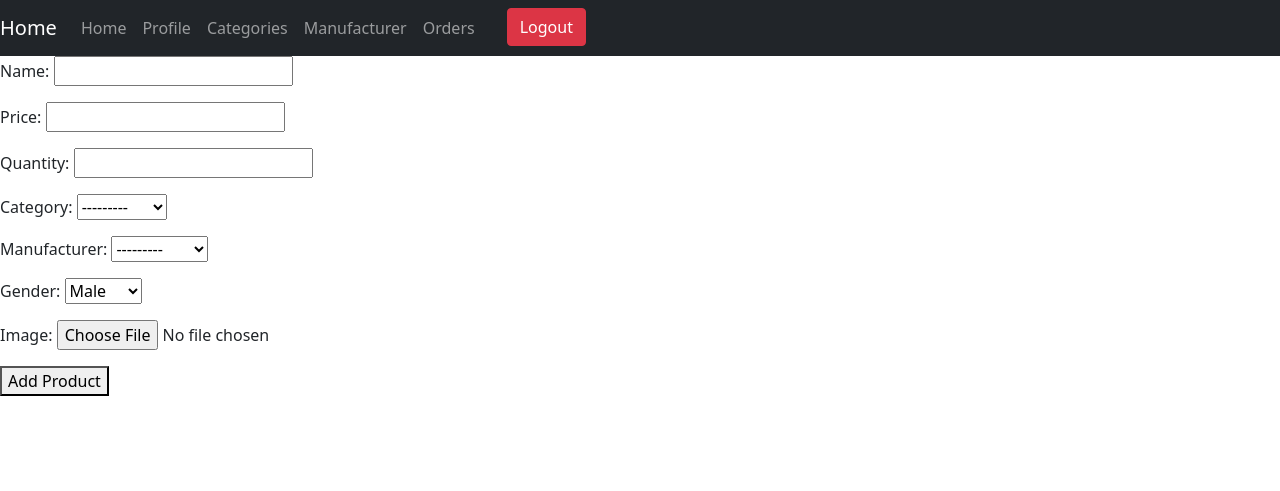
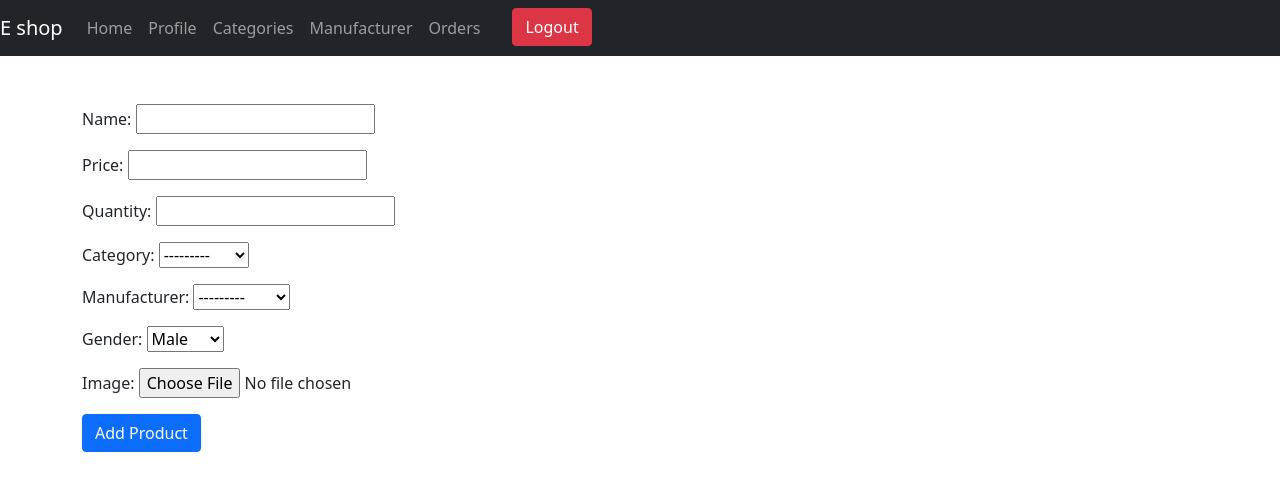
Before and after one commit to savovaalina/Eshop, a Django app: page /add_product/ in a window 1280 px wide. Shown: the top 491 px of the page. Run offline with Django 4.2, Linux system fonts and the light colour scheme; a user stored in the database is signed in; data comes from the database, SQL or seed files in the repository; both versions use the stored data as it was after the commit.

Commit message:
Bugs fixes

```diff
--- a/Eshop/urls.py
+++ b/Eshop/urls.py
@@ -33,6 +33,8 @@ urlpatterns = [
     path('add_to_cart/<int:product_id>/', views.add_to_cart, name='add_to_cart'),
     path('bought_products/', views.bought_products, name='bought_products'),
     path('update_quantity/<int:product_id>/', views.update_quantity, name='update_quantity'),
+    path('category/<int:pk>/delete/', views.delete_category, name='delete_category'),
+    path('category/<int:category_id>/edit/', views.edit_product, name='edit_product'),
     path('', views.product_list, name='product_list'),
     path('orders/', views.orders_list, name='orders_list'),
     path('', views.product_list, name='home'),
--- a/EshopJewerly/views.py
+++ b/EshopJewerly/views.py
@@ -127,14 +127,6 @@ def category_list(request):
     categories = Category.objects.all()
     context = {'categories': categories}
     return render(request, 'category_list.html', context)
-
-
-@login_required
-@admin_required
-def edit_category(request, category_id):
-    category = get_object_or_404(Category, pk=category_id)
-    # Handle editing category logic here
-    return render(request, 'edit_category.html', {'category': category})
 
 
 @login_required
@@ -465,3 +457,33 @@ def orders_list(request):
     orders = Order.objects.all()
     context = {'orders': orders}
     return render(request, 'orders.html', context)
+
+
+@login_required
+@admin_required
+def delete_category(request, category_id):
+    category = get_object_or_404(Category, pk=category_id)
+
+    if request.method == 'POST':
+        category.delete()
+        return redirect('category_list')
+
+    return render(request, 'delete_category.html', {'product': category})
+
+
+@login_required
+@admin_required
+def edit_category(request, category_id):
+    category = get_object_or_404(Category, pk=category_id)
+
+    if request.method == 'POST':
+        form = CategoryForm(request.POST, request.FILES, instance=category)
+        if form.is_valid():
+            form.save()
+            # Handle successful form submission
+            return redirect('category_list')
+    else:
+        form = CategoryForm(instance=category)
+
+    context = {'form': form, 'edit_mode': True}  # Pass edit_mode=True for editing
+    return render(request, 'add_category.html', context)
--- a/templates/add_category.html
+++ b/templates/add_category.html
@@ -2,9 +2,11 @@
 
 
 {% block content %}
+    <div class="container pt-5">
   <form method="post">
     {% csrf_token %}
     {{ form.as_p }}
-    <button type="submit">Add Category</button>
+    <button type="submit" class="btn btn-primary">Add Category</button>
 </form>
+    </div>
 {% endblock %}
--- a/templates/add_manufacturer.html
+++ b/templates/add_manufacturer.html
@@ -2,9 +2,11 @@
 
 
 {% block content %}
+    <div class="container pt-5">
   <form method="post">
     {% csrf_token %}
     {{ form.as_p }}
-    <button type="submit">Add Manufacturer</button>
+    <button type="submit" class="btn btn-primary">Add Manufacturer</button>
 </form>
+    </div>
 {% endblock %}
--- a/templates/add_product.html
+++ b/templates/add_product.html
@@ -1,10 +1,11 @@
 {% extends 'base.html' %}
 
 {% block content %}
- <form method="post" enctype="multipart/form-data">
+    <div class="container pt-5">
+ <form method="post" enctype="multipart/form-data" class="form-group">
     {% csrf_token %}
     {{ form.as_p }}
-    <button type="submit">
+    <button type="submit" class="btn btn-primary">
         {% if edit_mode %}
             Edit Product
         {% else %}
@@ -12,4 +13,5 @@
         {% endif %}
     </button>
 </form>
+    </div>
 {% endblock %}
--- a/templates/base.html
+++ b/templates/base.html
@@ -15,7 +15,7 @@
 </head>
 <body>
 <nav class="navbar navbar-expand-lg navbar-dark bg-dark">
-    <a class="navbar-brand" href="/">Home</a>
+    <a class="navbar-brand" href="/">E shop</a>
     <button class="navbar-toggler" type="button" data-toggle="collapse" data-target="#navbarNav"
             aria-controls="navbarNav" aria-expanded="false" aria-label="Toggle navigation">
         <span class="navbar-toggler-icon"></span>
--- a/templates/product_list.html
+++ b/templates/product_list.html
@@ -5,7 +5,7 @@
         <div class="row">
          {% if  user.is_superuser %}
 
-         <a href="{% url 'add_category' %}" class="btn btn-dark mb-3 mt-5">Add Product</a>
+         <a href="{% url 'add_product' %}" class="btn btn-dark mb-3 mt-5">Add Product</a>
 
 
          {% endif %}
```
Also changed, not shown: templates/category_list.html (+7 -1 lines), db.sqlite3, media/product_images/1.png (deleted), media/product_images/2.png (deleted), media/product_images/ezgif-3-0bd9aa02a4.jpg (added), media/product_images/ezgif-3-b9050f2f63.jpg (added), media/product_images/ezgif-3-bcf99c0455.jpg (added), media/product_images/ezgif-3-e851242b3f.jpg (added).
